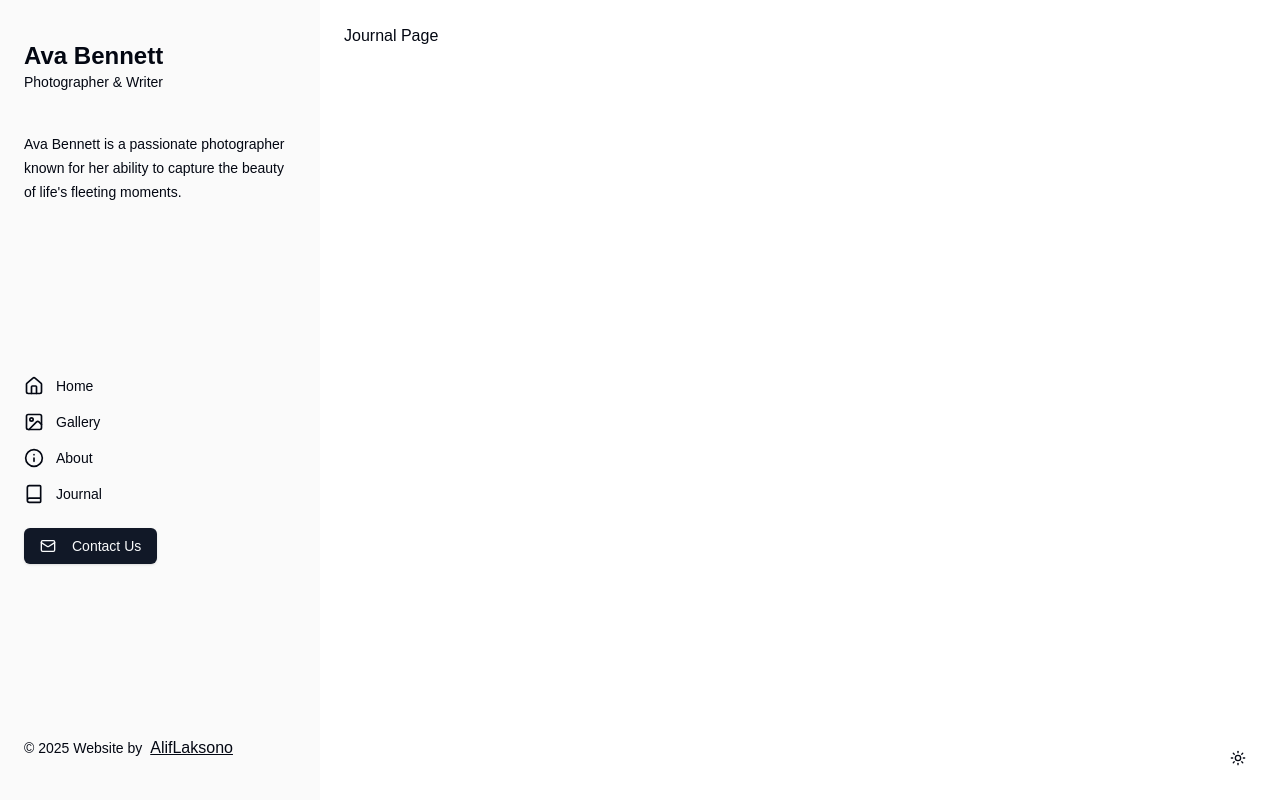
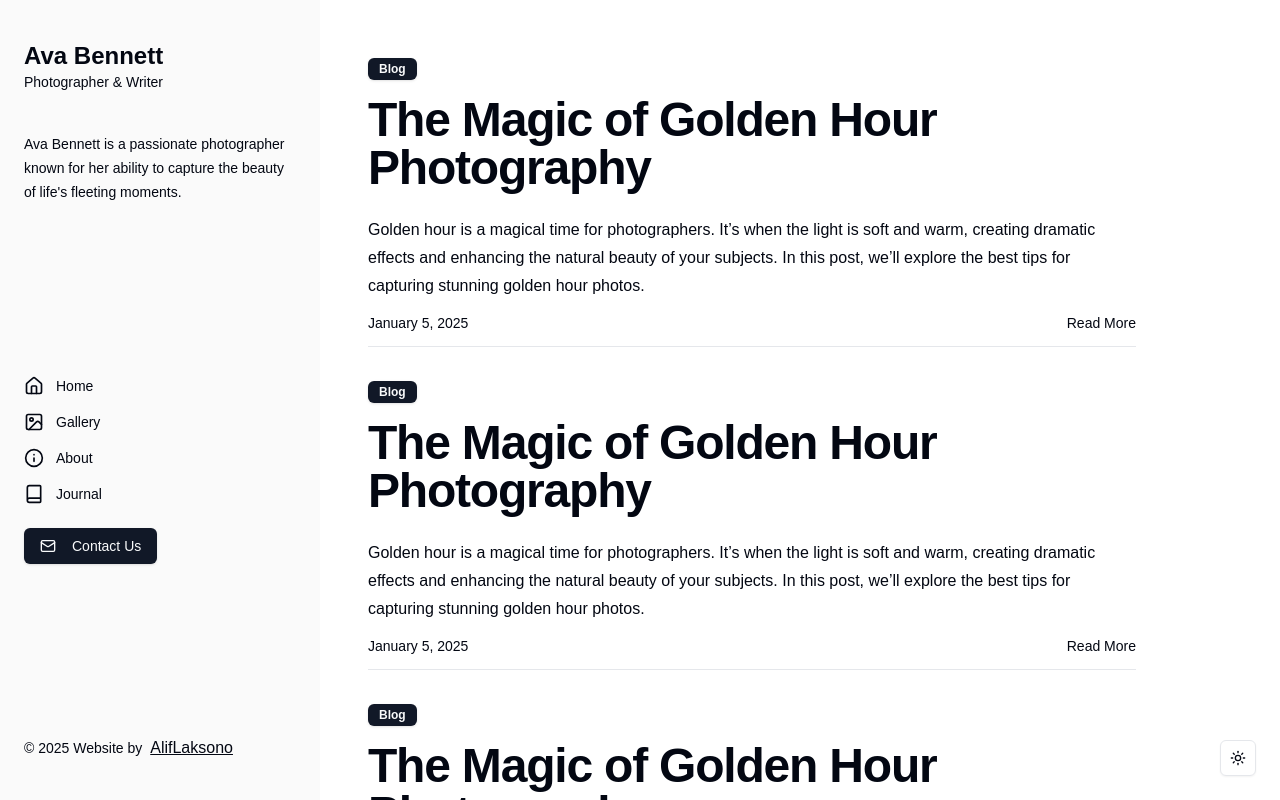
Before and after one commit to alif7laksono/ava-bennett, a Next.js app: page /journal in a window 1280 px wide. Built offline with nearby package versions, Linux system fonts and the light colour scheme.

Commit message:
add journal page

```diff
--- a/app/about/page.tsx
+++ b/app/about/page.tsx
@@ -22,15 +22,10 @@ export default function About() {
 
       {/* Content Section */}
       <div className="relative w-full mt-8 text-center lg:text-left">
-        {/* Badge */}
         <Badge>About</Badge>
-
-        {/* Heading */}
         <h1 className="mt-4 text-4xl font-extrabold tracking-tight lg:text-5xl">
           Ava Bennett
         </h1>
-
-        {/* Description */}
         <p className="mt-6 text-lg leading-7">
           Ava Bennett is a passionate photographer known for her ability to
           capture the beauty of life&apos;s fleeting moments. Specializing in
--- a/app/components/sidebarMenu.tsx
+++ b/app/components/sidebarMenu.tsx
@@ -48,10 +48,7 @@ export default function SidebarMenu() {
           <ul className="space-y-4 w-full px-6">
             {items.map((item) => (
               <li key={item.title} className="w-full">
-                <a
-                  href={item.url}
-                  className="flex items-center space-x-3"
-                >
+                <a href={item.url} className="flex items-center space-x-3">
                   <item.icon className="w-5 h-5" />
                   <span className="text-sm font-medium">{item.title}</span>
                 </a>
@@ -82,7 +79,7 @@ export default function SidebarMenu() {
       </div>
       <div className="fixed bottom-6 right-6 z-20">
         <Button
-          variant="ghost"
+          variant="outline"
           size="icon"
           onClick={() => setTheme(theme === "light" ? "dark" : "light")}
         >
--- a/app/gallery/page.tsx
+++ b/app/gallery/page.tsx
@@ -61,7 +61,6 @@ export default function Gallery() {
             className="relative group overflow-hidden"
             style={{ height: "auto" }}
           >
-            {/* Display the image */}
             <Image
               src={image.img}
               alt={image.name}
--- a/app/journal/page.tsx
+++ b/app/journal/page.tsx
@@ -1,11 +1,83 @@
 import React from "react";
+import { Badge } from "@/components/ui/badge";
 
 export default function Journal() {
   return (
-    <div>
-      <div>
-        <h1>Journal Page</h1>
+    <div className="mt-4 lg:mt-8 px-2 lg:px-6">
+      <div className="mt-4 lg:mt-8">
+        <Badge>Blog</Badge>
+        <div className="max-w-3xl mt-2 lg:mt-4 border-b pb-4">
+          <h1 className="scroll-m-20 text-4xl font-extrabold tracking-tight lg:text-5xl">
+            The Magic of Golden Hour Photography
+          </h1>
+          <p className="leading-7 [&:not(:first-child)]:mt-6">
+            Golden hour is a magical time for photographers. It’s when the light
+            is soft and warm, creating dramatic effects and enhancing the
+            natural beauty of your subjects. In this post, we’ll explore the
+            best tips for capturing stunning golden hour photos.
+          </p>
+          <div className="flex justify-between items-center mt-2 lg:mt-4">
+            <small className="text-sm font-medium leading-none">
+              January 5, 2025
+            </small>
+            <small className="text-sm font-medium leading-none">
+              Read More
+            </small>
+          </div>
+        </div>
+      </div>
+
+      <div className="mt-4 lg:mt-8">
+        <Badge>Blog</Badge>
+        <div className="max-w-3xl mt-2 lg:mt-4 border-b pb-4">
+          <h1 className="scroll-m-20 text-4xl font-extrabold tracking-tight lg:text-5xl">
+            The Magic of Golden Hour Photography
+          </h1>
+          <p className="leading-7 [&:not(:first-child)]:mt-6">
+            Golden hour is a magical time for photographers. It’s when the light
+            is soft and warm, creating dramatic effects and enhancing the
+            natural beauty of your subjects. In this post, we’ll explore the
+            best tips for capturing stunning golden hour photos.
+          </p>
+          <div className="flex justify-between items-center mt-2 lg:mt-4">
+            <small className="text-sm font-medium leading-none">
+              January 5, 2025
+            </small>
+            <small className="text-sm font-medium leading-none">
+              Read More
+            </small>
+          </div>
+        </div>
+      </div>
+
+      <div className="mt-4 lg:mt-8">
+        <Badge>Blog</Badge>
+        <div className="max-w-3xl mt-2 lg:mt-4 border-b pb-4">
+          <h1 className="scroll-m-20 text-4xl font-extrabold tracking-tight lg:text-5xl">
+            The Magic of Golden Hour Photography
+          </h1>
+          <p className="leading-7 [&:not(:first-child)]:mt-6">
+            Golden hour is a magical time for photographers. It’s when the light
+            is soft and warm, creating dramatic effects and enhancing the
+            natural beauty of your subjects. In this post, we’ll explore the
+            best tips for capturing stunning golden hour photos.
+          </p>
+          <div className="flex justify-between items-center mt-2 lg:mt-4">
+            <small className="text-sm font-medium leading-none">
+              January 5, 2025
+            </small>
+            <small className="text-sm font-medium leading-none">
+              Read More
+            </small>
+          </div>
+        </div>
       </div>
     </div>
   );
 }
+
+// badge :category
+// h1 :title
+// p :article or paragraph
+// small :date upload
+// small :read more
--- a/app/page.tsx
+++ b/app/page.tsx
@@ -57,7 +57,6 @@ export default function Home() {
       <div className="grid grid-cols-1 lg:grid-cols-2 gap-4 mt-4 lg:mt-8">
         {imageList.map((image) => (
           <div key={image.id} className="overflow-hidden">
-            {/* Display the image */}
             <Image
               src={image.img}
               alt={image.name}
```
